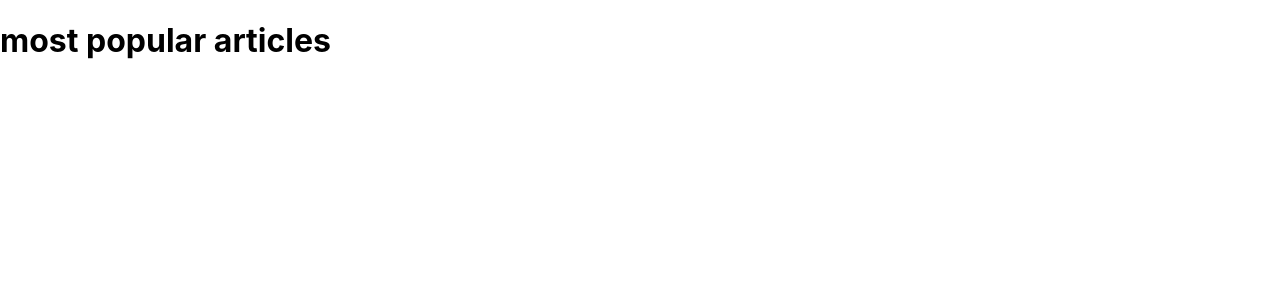
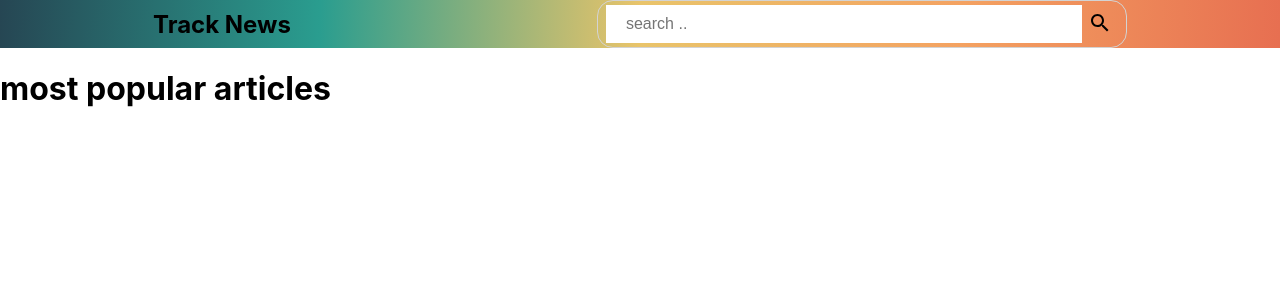
Before and after one commit to hellomohitsangwan/Track-news, a React (Create React App) app: page / in a window 1280 px wide. Shown: the top 300 px of the page. Built offline with nearby package versions, Linux system fonts and the light colour scheme.

Commit message:
header styling

```diff
--- a/src/App.js
+++ b/src/App.js
@@ -7,6 +7,7 @@ import ArticlesScreen from "./Screens/ArticlesScreen";
 import { Container } from "react-bootstrap";
 import { BrowserRouter as Router, Route, Switch } from "react-router-dom";
 import HomeScreen from "./Screens/HomeScreen";
+import Header from "./Components/Header";
 
 function App() {
   const articleList = useSelector((state) => state.articleList);
@@ -14,10 +15,11 @@ function App() {
 
   return (
     <Router>
+      <Header />
       <div className="App">
         <Container>
-          <Route path="/search/:name" component={ArticlesScreen} />
-          <Route path="/" component={HomeScreen} />
+          <Route path="/search/:name" exact component={ArticlesScreen} />
+          <Route path="/" exact component={HomeScreen} />
         </Container>
       </div>
     </Router>
--- a/src/Components/Header.js
+++ b/src/Components/Header.js
@@ -1,7 +1,16 @@
 import React from "react";
+import SearchArticle from "./SearchArticle";
+import { Link } from "react-router-dom";
 
 const Header = () => {
-  return <div></div>;
+  return (
+    <div className="header">
+      <Link to="/" className="react-link">
+        <span className="header-left">Track News</span>
+      </Link>
+      <SearchArticle />
+    </div>
+  );
 };
 
 export default Header;
--- a/src/Components/SearchArticle.js
+++ b/src/Components/SearchArticle.js
@@ -20,7 +20,7 @@ const SearchArticle = () => {
   const submitHandler = (e) => {
     e.preventDefault();
     history.push(`/search/${keyword}`);
-    // dispatch(listArticles(keyword));
+    dispatch(listArticles(keyword));
   };
   return (
     <form onSubmit={submitHandler} className="search-box">
--- a/src/Components/components.css
+++ b/src/Components/components.css
@@ -101,3 +101,25 @@
   background-color: transparent;
   border: none;
 }
+.header {
+  display: flex;
+  flex-direction: row;
+  align-items: center;
+  justify-content: space-around;
+  background-image: -webkit-linear-gradient(
+    top left,
+    #264653 0%,
+    #2a9d8f 25%,
+    #e9c46a 50%,
+    #f4a261 75%,
+    #e76f51 100%
+  );
+}
+.react-link {
+  text-decoration: none;
+}
+.header-left {
+  color: black;
+  font-size: x-large;
+  font-weight: bold;
+}
--- a/src/Screens/ArticlesScreen.js
+++ b/src/Screens/ArticlesScreen.js
@@ -17,7 +17,6 @@ const ArticlesScreen = () => {
 
   return (
     <div>
-      <SearchArticle />
       {loading && <Loader />}
       {articles.map((article) => {
         return <ArticleCard article={article} />;
```
